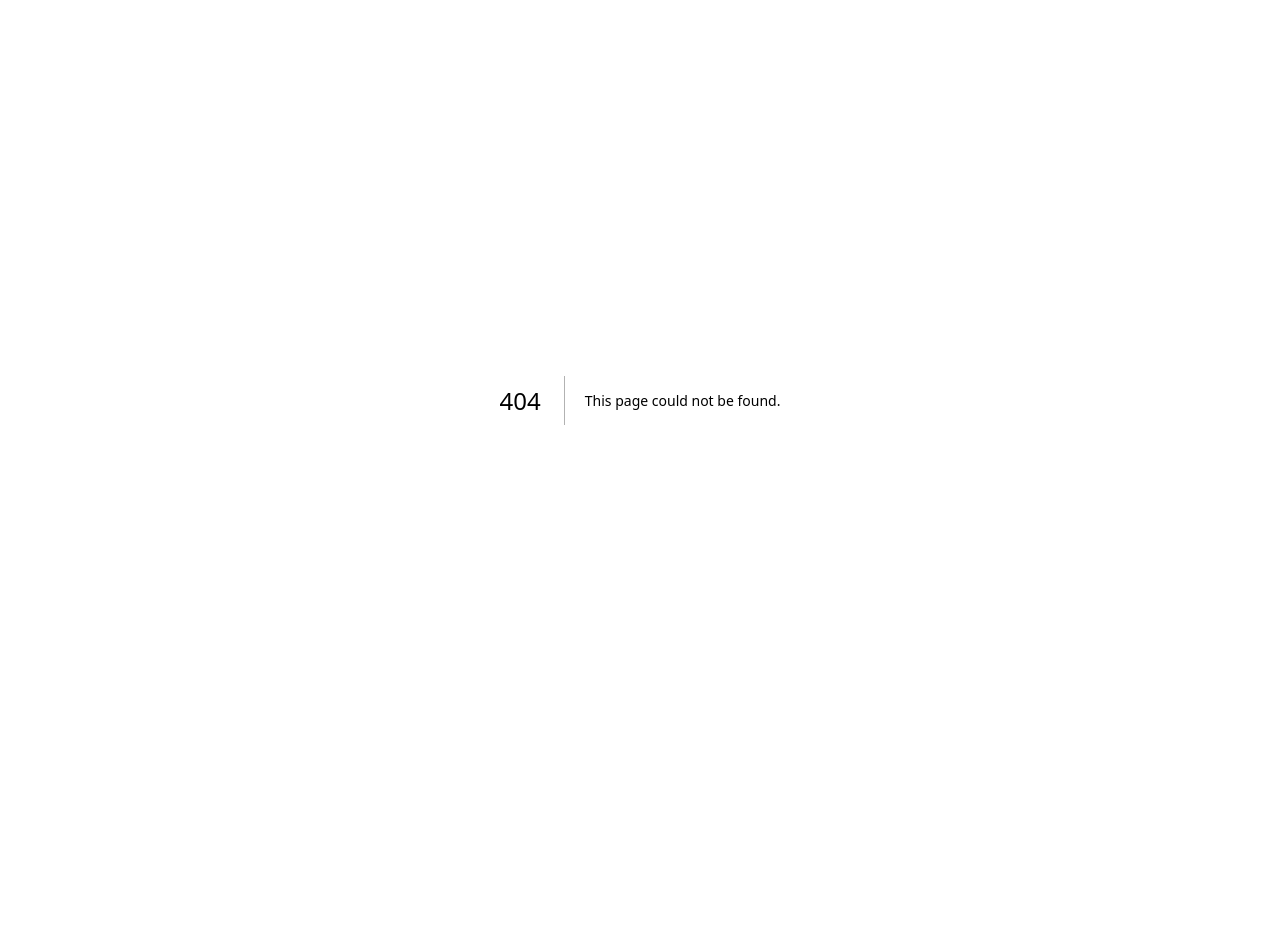
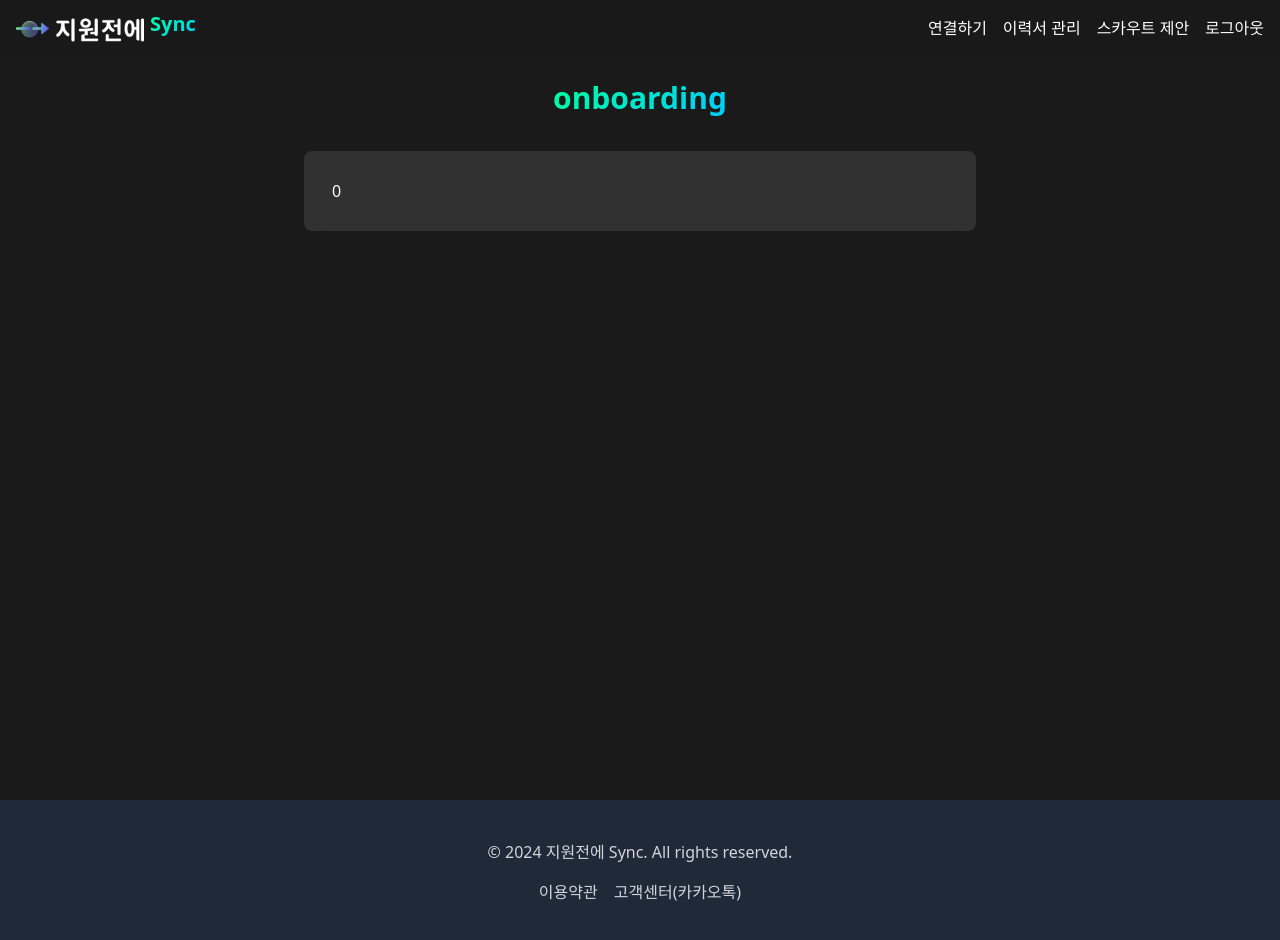
Before and after one commit to team-in10s/jiwon-sync-frontend, a Next.js app: page /app/onboarding in a window 1280 px wide. Before the commit this address had no page. Shown: the top 940 px of the page. Before the commit the page ends 800 px from the top, so only its background shows below. Built offline with nearby package versions, Linux system fonts and the light colour scheme.

Commit message:
chore: onboarding 페이지에 대한 기초 레이아웃 잡기

```diff
--- /dev/null
+++ b/app/app/(users)/onboarding/page.tsx
@@ -0,0 +1,21 @@
+export default function Index() {
+  return (
+    <div className="container mx-auto">
+      <div className="w-full text-center">
+        <h1 className="text-gradient mb-8 text-3xl font-bold">onboarding</h1>
+      </div>
+
+      <div className="flex justify-center">
+        <OnboardingDiv />
+      </div>
+    </div>
+  );
+}
+
+function OnboardingDiv() {
+  return (
+    <div className="card w-full max-w-2xl p-7">
+      <div>0</div>
+    </div>
+  );
+}
```
Also changed, not shown: app/app/(users)/onboarding/actions.ts (added), app/app/(users)/onboarding/services.ts (added), app/app/(users)/onboarding/use-cases.ts (added), app/app/(users)/onboarding/validation.ts (added).
